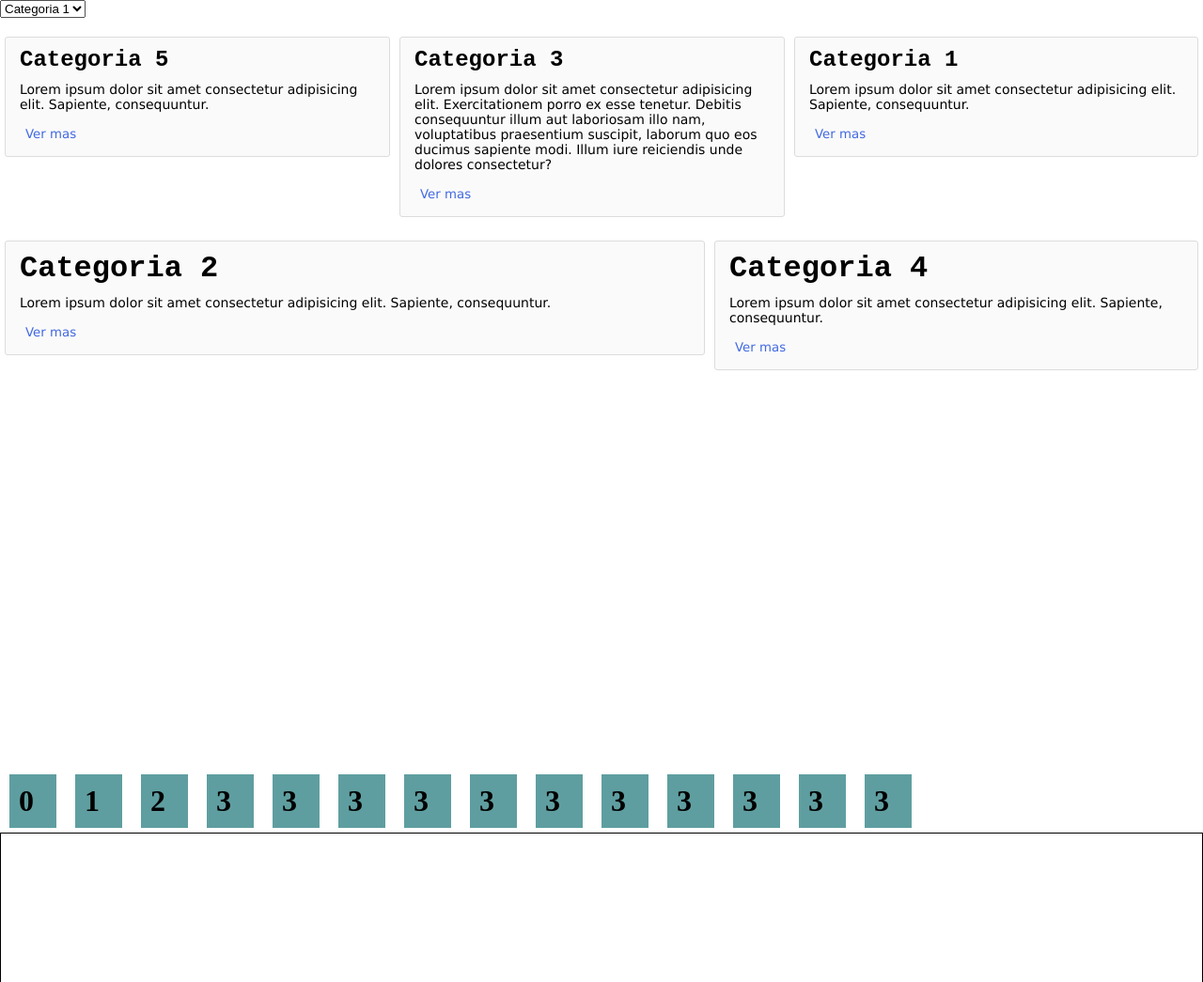
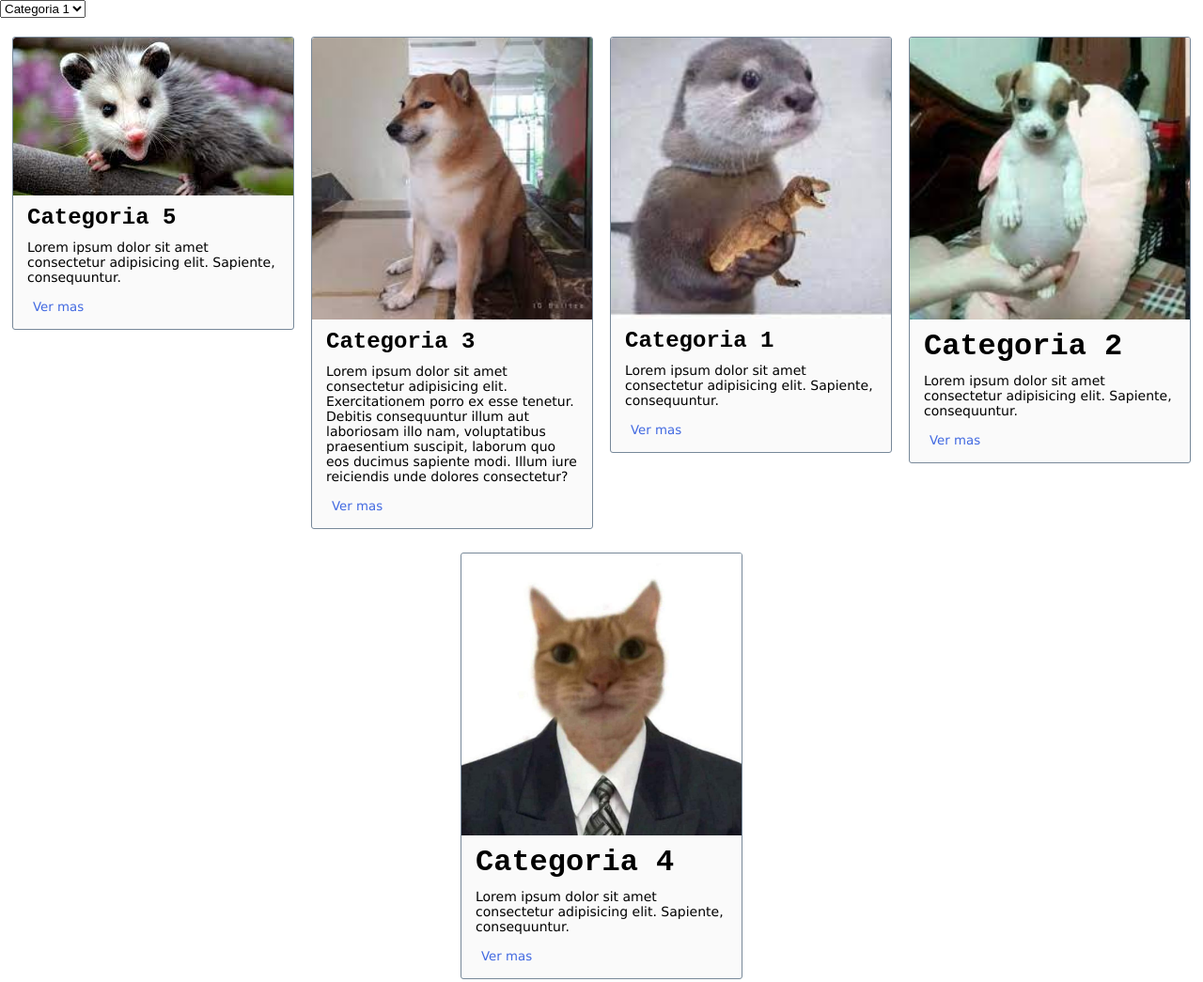
Before and after one commit to AddsDev/html-TC-2293077, a plain HTML site: page flex/index.html in a window 1280 px wide. Shown: the top 1045 px of the page at 94% size. Drawn offline with Linux system fonts and the light colour scheme.

Commit message:
se agregan cards

```diff
--- a/flex/css/style.css
+++ b/flex/css/style.css
@@ -9,33 +9,43 @@ body{
 .flex-no-wrap{
     display: flex;
     align-items: stretch;
+    clear: both;
+    border: 1px solid;
 }
 .flex-container {
     display: flex;
-    height: 800px;
+    height: auto;
     /* flex-direction: row;
     flex-wrap: wrap; */
     flex-flow: row wrap;
     justify-content: space-evenly;
     align-content: flex-start;
-    align-items: baseline;
+    align-items: flex-start;
+    clear: both;
 }
 .flex-center{
     display: flex;
-    height: 800px;
+    height: auto;
     justify-content: center;
     align-items: center;
     border: 1px solid black;
+    clear: both;
 }
 
 .card {
     background-color: #fafafa;
-    border: 1px solid gainsboro;
+    border: 1px solid lightslategray;
     border-radius: 3px;
     margin: 5px;
-    padding: 10px 15px;
-    width: 400px;
+    max-width: 300px;
     margin-top: 20px;
+    overflow: hidden;
+}
+
+.card img {
+    display: block;
+    border-radius: 3px 3px 0px 0px;
+
 }
 .card2 {
     background-color: cadetblue;
@@ -60,6 +70,15 @@ body{
     border: 1px solid #fafafa;
     font-family: Verdana, Geneva, Tahoma, sans-serif;
     background: #fafafa;
+}
+
+.container-info{
+    border: 1px solid #111;
+}
+
+.card-body{
+    padding: 10px 15px;
+
 }
 @keyframes focus{
     40%{
--- a/flex/index.html
+++ b/flex/index.html
@@ -1,5 +1,6 @@
 <!DOCTYPE html>
 <html lang="en">
+
 <head>
     <meta charset="UTF-8">
     <meta http-equiv="X-UA-Compatible" content="IE=edge">
@@ -7,6 +8,7 @@
     <title>MiCanino</title>
     <link rel="stylesheet" href="css/style.css">
 </head>
+
 <body>
     <select name="categorias" id="categorias">
         <option value="#">Categoria 1</option>
@@ -15,31 +17,58 @@
     </select>
 
     <div class="flex-container">
+
         <div class="card">
+            <img width="300px" src="img/nutria.jfif" alt="">
+            <div class="card-body">
                 <h2 class="title-card">Categoria 1</h2>
                 <p class="des-card">Lorem ipsum dolor sit amet consectetur adipisicing elit. Sapiente, consequuntur.</p>
                 <button class="btn-card">Ver mas</button>
             </div>
+        </div>
+
         <div class="card">
+            <img width="300px" src="img/perro-panzon.jfif" alt="">
+            <div class="card-body">
                 <h1 class="title-card">Categoria 2</h1>
                 <p class="des-card">Lorem ipsum dolor sit amet consectetur adipisicing elit. Sapiente, consequuntur.</p>
                 <button class="btn-card">Ver mas</button>
             </div>
+        </div>
+
         <div class="card">
+            <img width="300px" src="img/chems.jfif" alt="">
+            <div class="card-body">
                 <h2 class="title-card">Categoria 3</h2>
-            <p class="des-card">Lorem ipsum dolor sit amet consectetur adipisicing elit. Exercitationem porro ex esse tenetur. Debitis consequuntur illum aut laboriosam illo nam, voluptatibus praesentium suscipit, laborum quo eos ducimus sapiente modi. Illum iure reiciendis unde dolores consectetur?</p>
+                <p class="des-card">Lorem ipsum dolor sit amet consectetur adipisicing elit. Exercitationem porro ex
+                    esse
+                    tenetur. Debitis consequuntur illum aut laboriosam illo nam, voluptatibus praesentium suscipit,
+                    laborum
+                    quo eos ducimus sapiente modi. Illum iure reiciendis unde dolores consectetur?</p>
                 <button class="btn-card">Ver mas</button>
             </div>
-        <div class="card">
+
+        </div>
+
+        <div class="card ">
+            <img width="300px" src="img/gato-empresario.jpg" alt="">
+            <div class="card-body">
                 <h1 class="title-card">Categoria 4</h1>
                 <p class="des-card">Lorem ipsum dolor sit amet consectetur adipisicing elit. Sapiente, consequuntur.</p>
                 <button class="btn-card">Ver mas</button>
             </div>
+        </div>
+
         <div class="card">
+            <img width="300px" src="img/tlacuache.jfif" alt="">
+            <div class="card-body">
                 <h2 class="title-card">Categoria 5</h2>
                 <p class="des-card">Lorem ipsum dolor sit amet consectetur adipisicing elit. Sapiente, consequuntur.</p>
                 <button class="btn-card">Ver mas</button>
             </div>
+
+        </div>
+
     </div>
     <div class="flex-no-wrap">
         <div class="card2">
@@ -48,7 +77,7 @@
         <div class="card2">
             <h1>1</h1>
         </div>
-        <div id="x" class="card2" >
+        <div id="x" class="card2">
             <h1>2</h1>
         </div>
         <div class="card2">
@@ -94,4 +123,5 @@
         </div>
     </div>
 </body>
+
 </html>
```
Also changed, not shown: flex/img/chems.jfif (added), flex/img/gato-empresario.jpg (added), flex/img/nutria.jfif (added), flex/img/perro-panzon.jfif (added), flex/img/tlacuache.jfif (added). Lines whose indentation alone changed are shown as unchanged.
